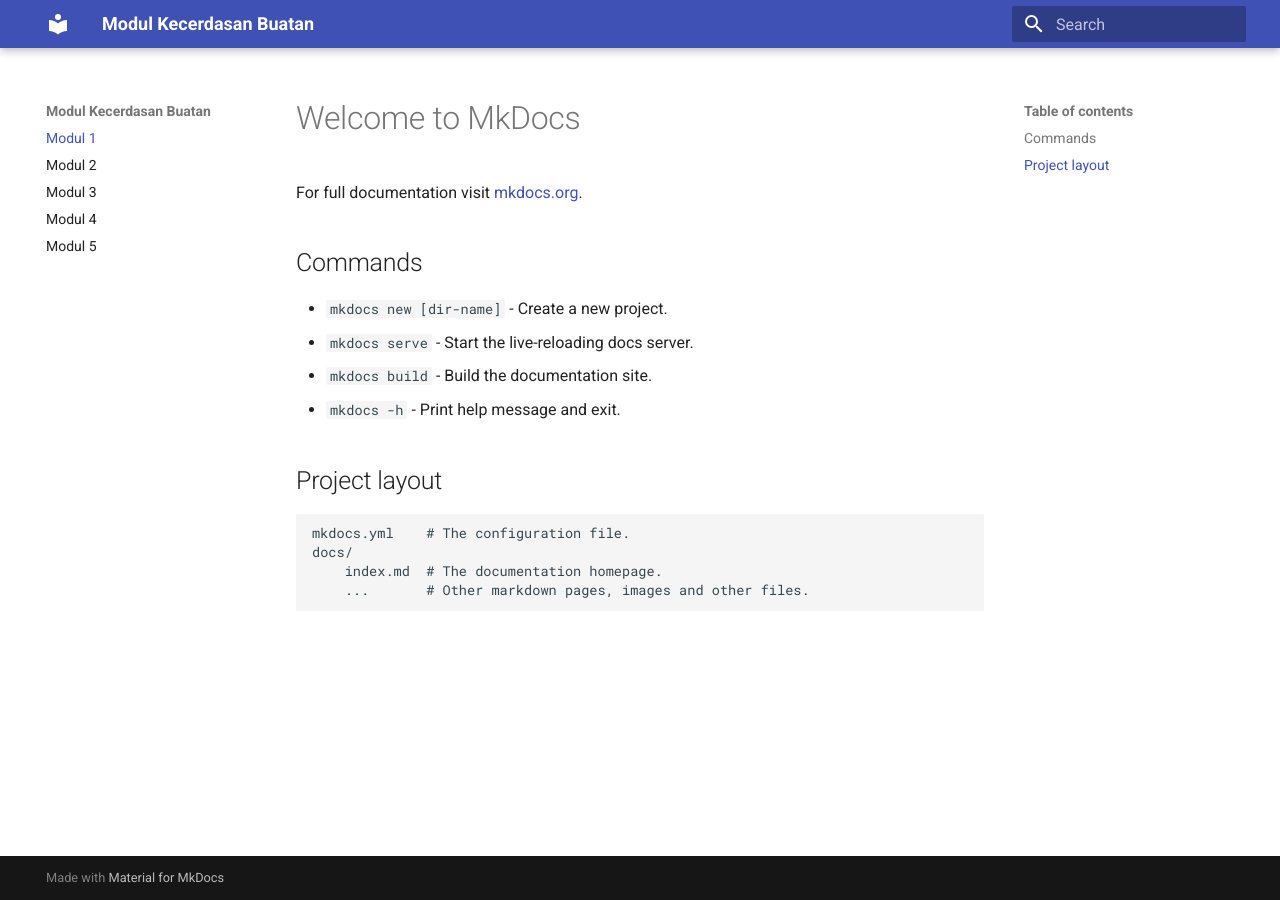
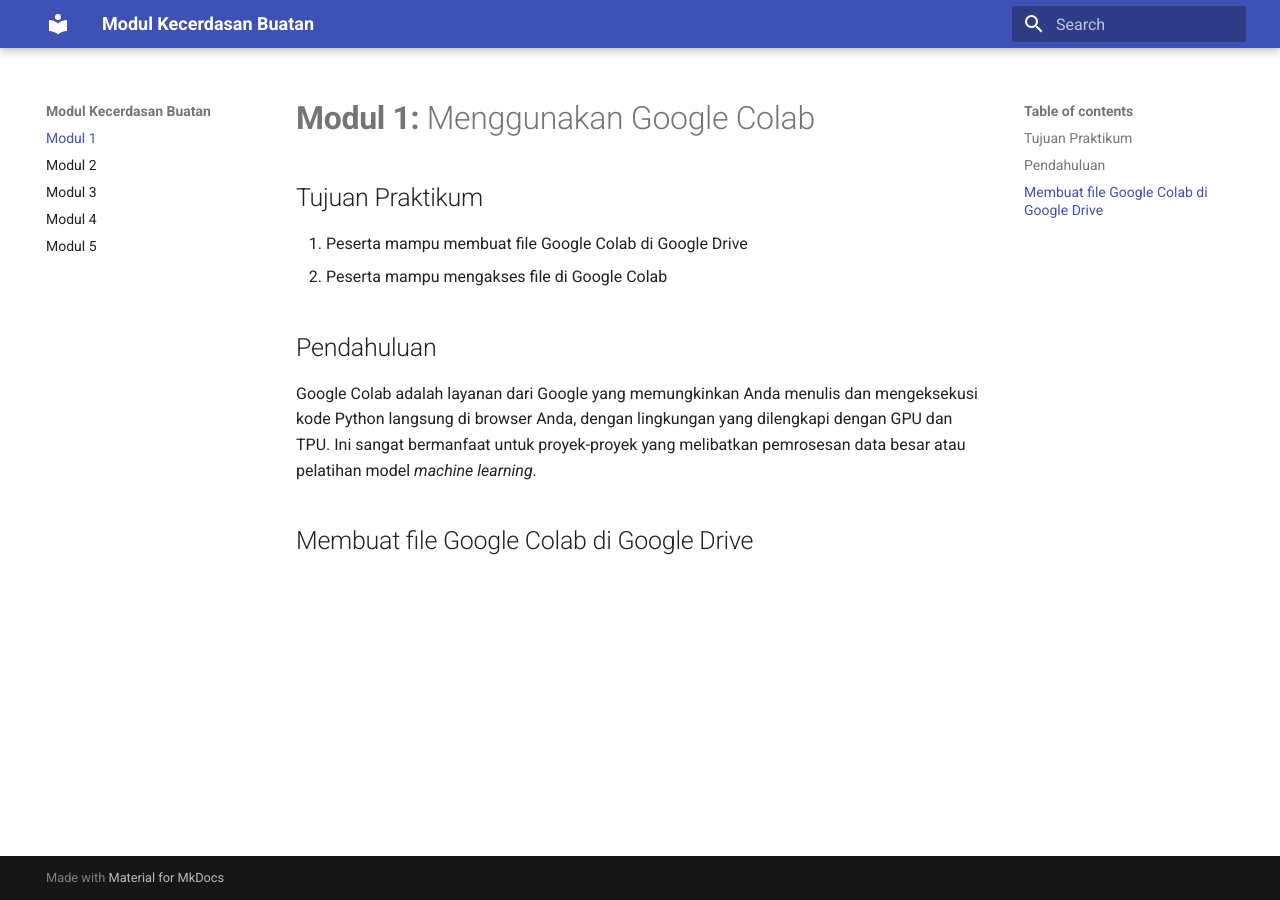
Before and after one commit to ismailrusli/modul_ai, an MkDocs documentation site: the page built from docs/modul1.md, in a window 1280 px wide. Built offline with MkDocs 1.6.1 and Material for MkDocs 9.7.7, drawn with Linux system fonts in a browser that asks for light colours.

Commit message:
test menambahkan materi di modul 1

```diff
--- a/docs/modul1.md
+++ b/docs/modul1.md
@@ -1,17 +1,10 @@
-# Welcome to MkDocs
+# **Modul 1:** Menggunakan Google Colab
 
-For full documentation visit [mkdocs.org](https://www.mkdocs.org).
+## Tujuan Praktikum
+  1. Peserta mampu membuat file Google Colab di Google Drive
+  2. Peserta mampu mengakses file di Google Colab
 
-## Commands
+## Pendahuluan
+Google Colab adalah layanan dari Google yang memungkinkan Anda menulis dan mengeksekusi kode Python langsung di browser Anda, dengan lingkungan yang dilengkapi dengan GPU dan TPU. Ini sangat bermanfaat untuk proyek-proyek yang melibatkan pemrosesan data besar atau pelatihan model *machine learning*.
 
-* `mkdocs new [dir-name]` - Create a new project.
-* `mkdocs serve` - Start the live-reloading docs server.
-* `mkdocs build` - Build the documentation site.
-* `mkdocs -h` - Print help message and exit.
-
-## Project layout
-
-    mkdocs.yml    # The configuration file.
-    docs/
-        index.md  # The documentation homepage.
-        ...       # Other markdown pages, images and other files.
+## Membuat file Google Colab di Google Drive
```
